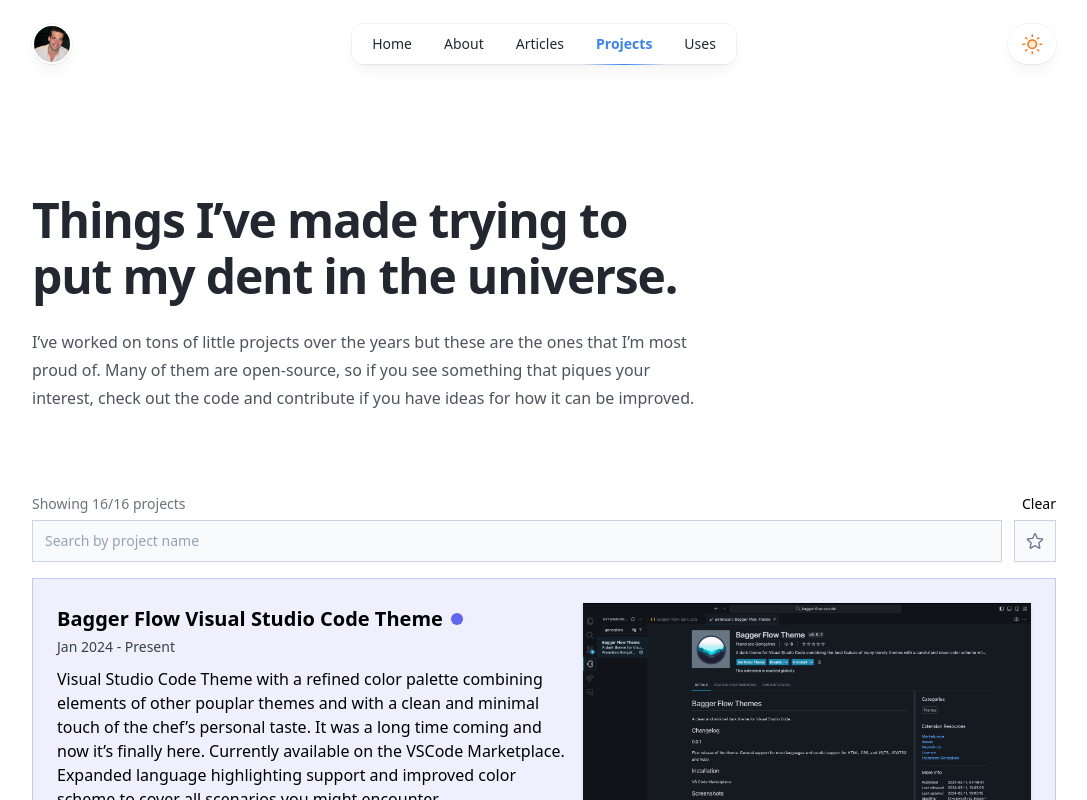
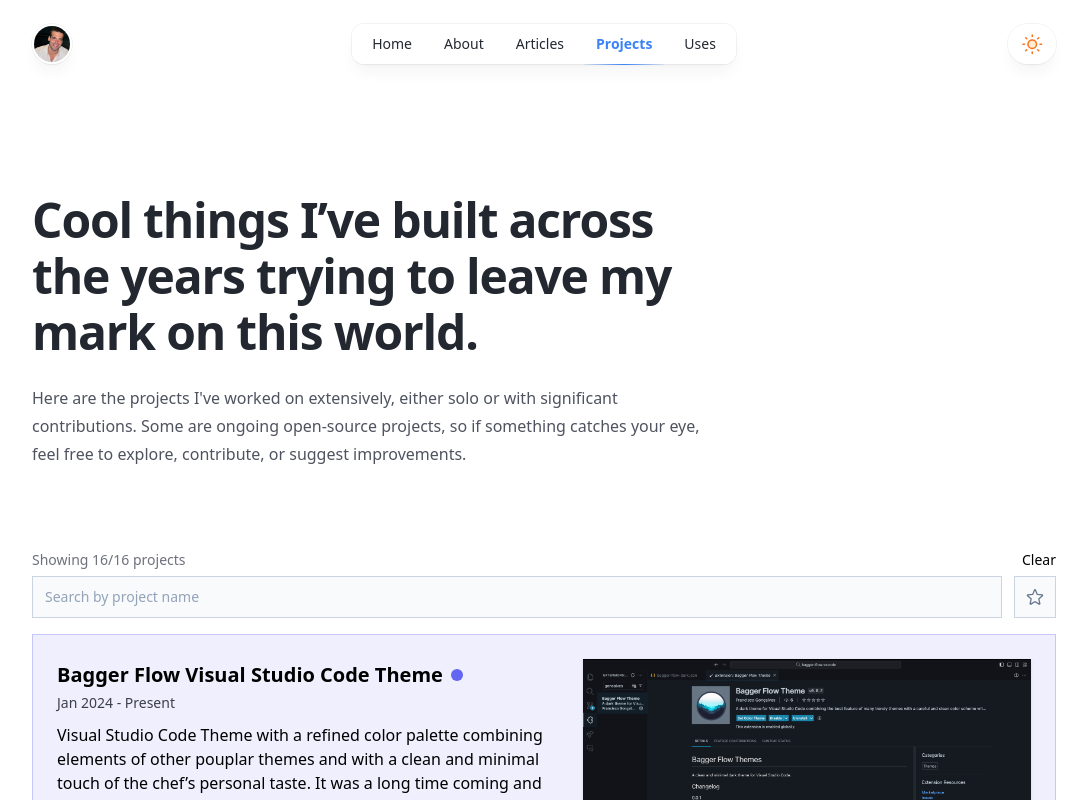
Before and after one commit to kiko-g/kikogoncalves, a Next.js app: page /projects in a window 1280 px wide. Shown: the top 800 px of the page, without its empty margins (96-1183 px from the left). Built offline with nearby package versions, Linux system fonts and the light colour scheme.

Commit message:
update projects description

```diff
--- a/src/app/projects/page.tsx
+++ b/src/app/projects/page.tsx
@@ -6,14 +6,14 @@ import { ProjectsShowcase } from '@/components/projects/ProjectsShowcase'
 
 export const metadata: Metadata = {
   title: 'Projects',
-  description: 'Things I’ve made trying to put my dent in the universe.',
+  description: 'Cool things I’ve built across the years trying to leave my mark on this world.',
 }
 
 export default function Projects() {
   return (
     <LayoutSimple
-      title="Things I’ve made trying to put my dent in the universe."
-      intro="I’ve worked on tons of little projects over the years but these are the ones that I’m most proud of. Many of them are open-source, so if you see something that piques your interest, check out the code and contribute if you have ideas for how it can be improved."
+      title="Cool things I’ve built across the years trying to leave my mark on this world."
+      intro="Here are the projects I've worked on extensively, either solo or with significant contributions. Some are ongoing open-source projects, so if something catches your eye, feel free to explore, contribute, or suggest improvements."
     >
       <ProjectsShowcase />
     </LayoutSimple>
```
